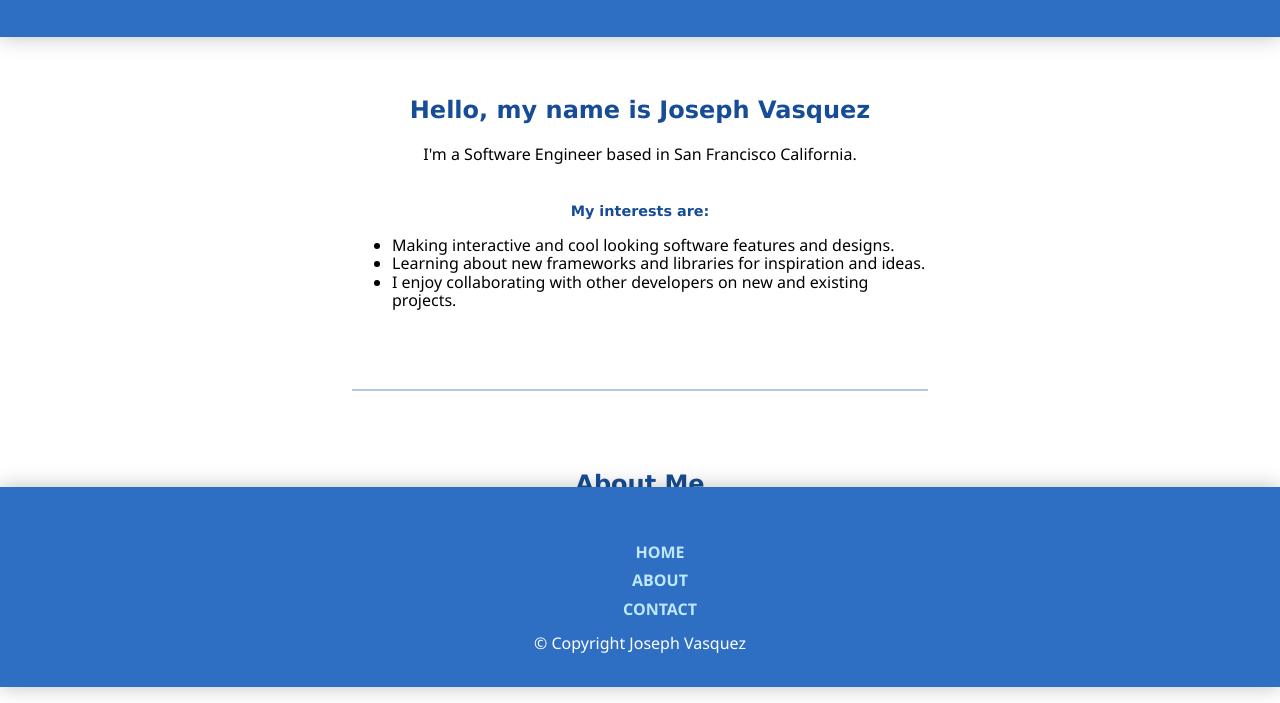
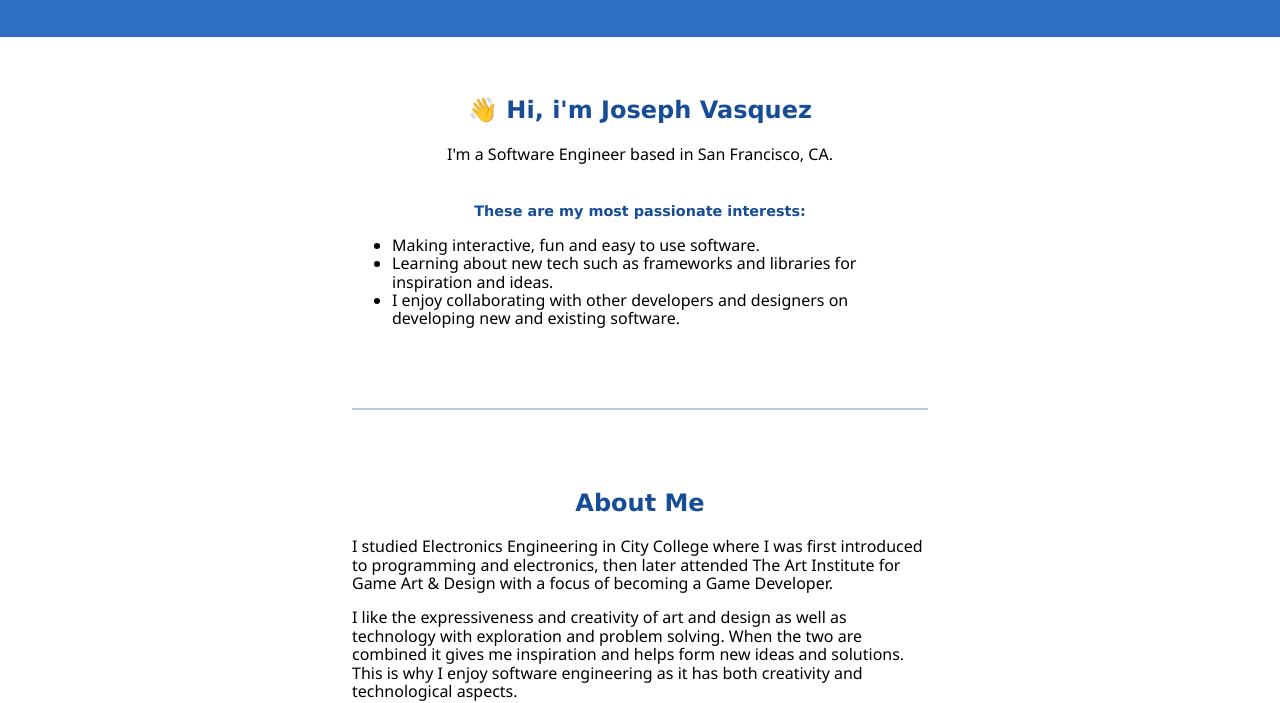
Before and after one commit to JosephThomasVasquez/engineer-portfolio-tf, a plain HTML site: page index.html in a window 1280 px wide. Shown: the part 113-816 px from the top of the page. Drawn offline with nearby package versions, Linux system fonts and the light colour scheme.

Commit message:
Added more content

```diff
--- a/index.html
+++ b/index.html
@@ -41,23 +41,20 @@
           <!-- INTRO Section -->
           <section id="about">
             <div class="p-wrapper">
-              <h2>Hello, my name is Joseph Vasquez</h2>
+              <h2>👋 Hi, i'm Joseph Vasquez</h2>
               <p class="sub-text">
-                I'm a Software Engineer based in San Francisco California.
+                I'm a Software Engineer based in San Francisco, CA.
               </p>
-              <h3>My interests are:</h3>
+              <h3>These are my most passionate interests:</h3>
               <ul>
+                <li>Making interactive, fun and easy to use software.</li>
                 <li>
-                  Making interactive and cool looking software features and
-                  designs.
+                  Learning about new tech such as frameworks and libraries for
+                  inspiration and ideas.
                 </li>
                 <li>
-                  Learning about new frameworks and libraries for inspiration
-                  and ideas.
-                </li>
-                <li>
-                  I enjoy collaborating with other developers on new and
-                  existing projects.
+                  I enjoy collaborating with other developers and designers on
+                  developing new and existing software.
                 </li>
               </ul>
               <hr />
@@ -80,6 +77,10 @@
                 the two are combined it gives me inspiration and helps form new
                 ideas and solutions. This is why I enjoy software engineering as
                 it has both creativity and technological aspects.
+              </p>
+              <p>
+                I also enjoy 3D modeling and texturing, and playing multiplayer
+                videogames.
               </p>
               <hr />
             </div>
--- a/style.css
+++ b/style.css
@@ -18,6 +18,9 @@ html {
   box-sizing: border-box;
 }
 
+body {
+  background: rgb(46, 111, 196);
+}
 /* Font styles */
 h1,
 h2,
@@ -142,11 +145,14 @@ div nav li a:hover {
   background: rgb(46, 111, 196);
   color: white;
   text-align: center;
-  box-shadow: 0 0 20px rgba(0, 0, 0, 0.25);
 }
 
 .header-wrapper {
   display: flex;
+}
+
+.content-wrapper {
+  background: white;
 }
 
 .p-wrapper {
@@ -158,7 +164,7 @@ div nav li a:hover {
 
 /* The footer-wrapper keeps footer at the absolute bottom */
 .footer-wrapper {
-  position: absolute;
+  position: relative;
   bottom: 0;
   width: 100%;
   height: 200px;
```
